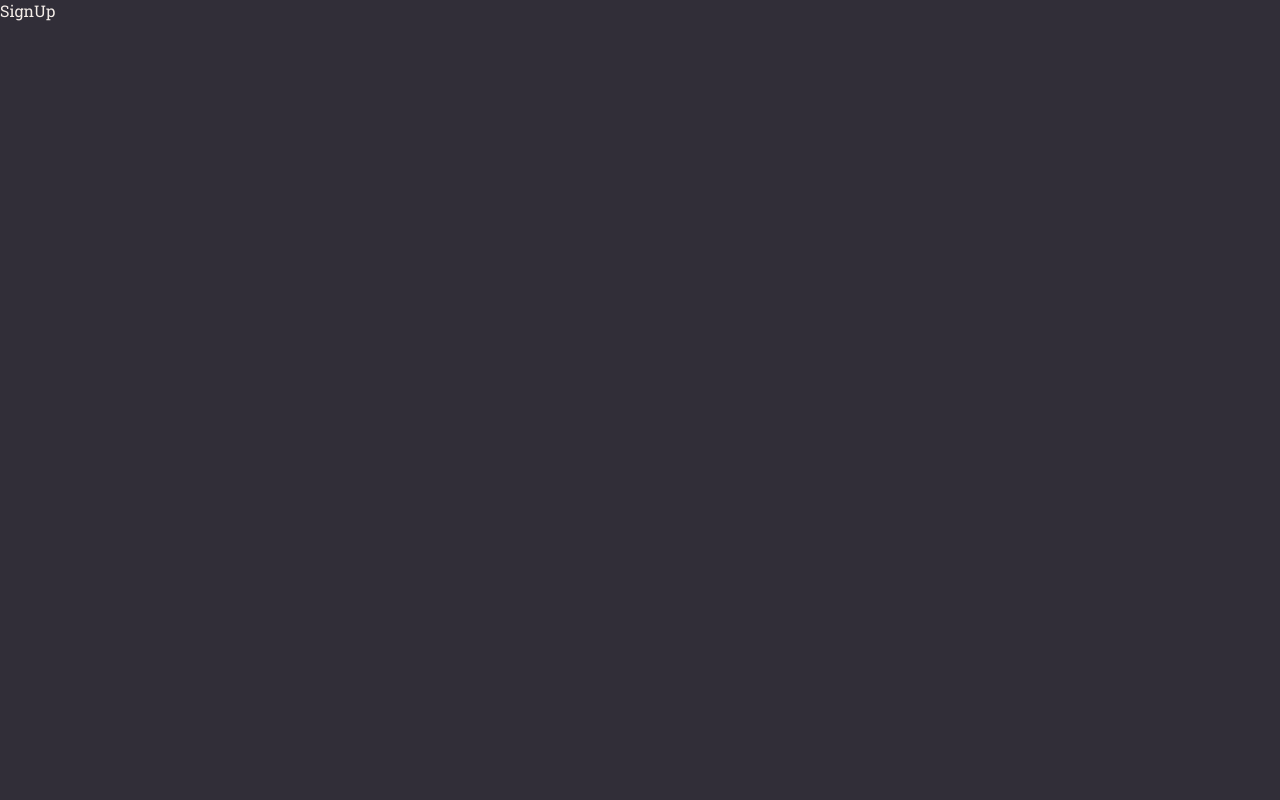
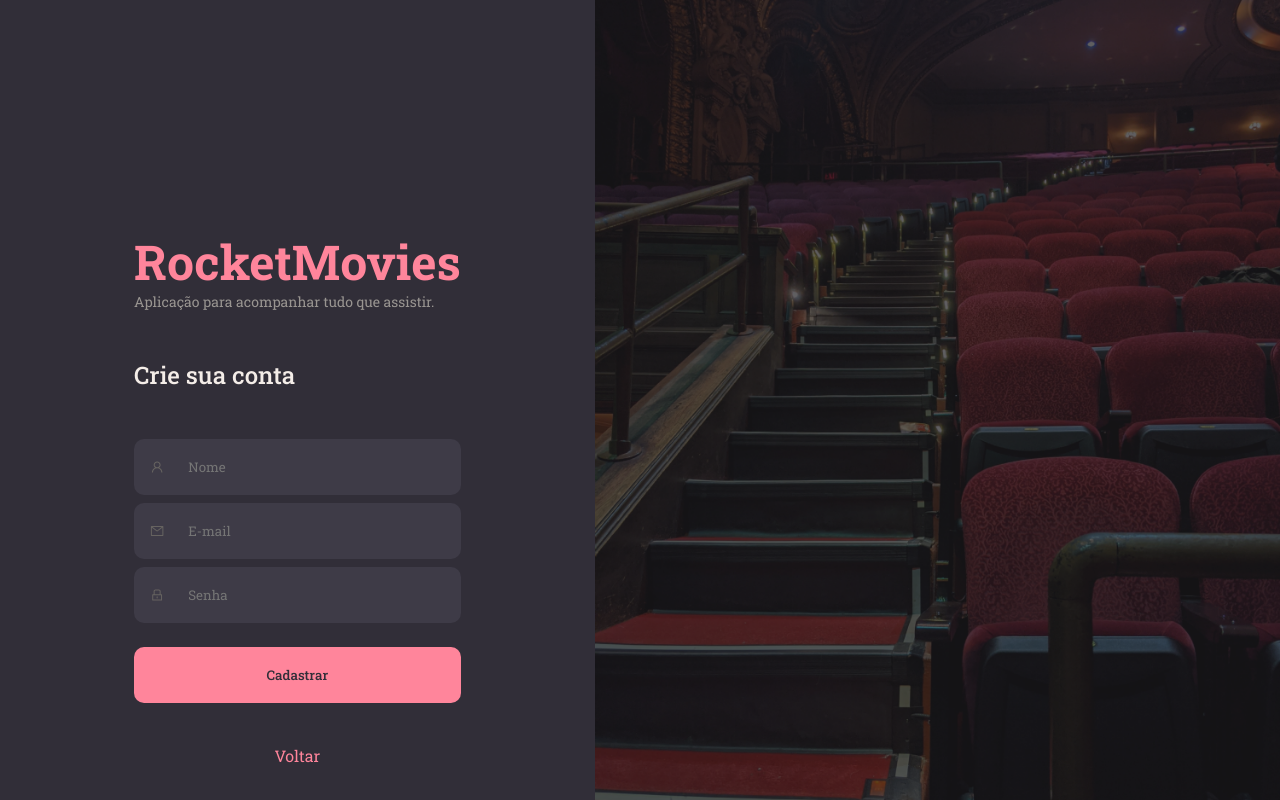
Before and after one commit to Felipe-Borba/rocket-movies-front-end, a React (Vite) app: page /sign-up in a window 1280 px wide. Before the commit this address had no page. Built offline with nearby package versions, Linux system fonts and the light colour scheme.

Commit message:
feat: add sign up html

```diff
--- a/src/components/Header/index.tsx
+++ b/src/components/Header/index.tsx
@@ -11,7 +11,7 @@ export const Header: React.FC<Props> = () => {
 
   return (
     <Container>
-      <Link to="/">
+      <Link to="/home">
         <Title>RocketMovies</Title>
       </Link>
 
--- a/src/pages/SignIn/index.tsx
+++ b/src/pages/SignIn/index.tsx
@@ -3,12 +3,15 @@ import { Input } from "../../components/Input";
 import SigInLayout from "../../components/layouts/SignInLayout";
 import { AiOutlineLock, AiOutlineMail } from "react-icons/ai";
 import { Button } from "../../components/buttons/Button";
-import { Link } from "react-router-dom";
+import { Link, useNavigate } from "react-router-dom";
 import { ButtonText } from "../../components/buttons/ButtonText";
 
 export default function SignIn() {
+  const navigate = useNavigate();
+
   function handleSignIn(e: React.FormEvent<HTMLFormElement>) {
     e.preventDefault();
+    navigate("/home");
   }
 
   return (
--- a/src/pages/SignUp/index.tsx
+++ b/src/pages/SignUp/index.tsx
@@ -1,7 +1,40 @@
 import React from 'react'
+import { AiOutlineLock, AiOutlineMail, AiOutlineUser } from "react-icons/ai";
+import { Button } from '../../components/buttons/Button';
+import { ButtonText } from '../../components/buttons/ButtonText';
+import { Input } from '../../components/Input';
+import SigInLayout from '../../components/layouts/SignInLayout';
+import { Link, useNavigate } from "react-router-dom";
 
 export default function SignUp() {
+  const navigate = useNavigate();
+
+  function handleSignUp(e: React.FormEvent<HTMLFormElement>) {
+    e.preventDefault();
+    navigate("/home");
+
+  }
+
   return (
-    <div>SignUp</div>
-  )
+    <SigInLayout sectionText="Crie sua conta">
+      <form onSubmit={handleSignUp}>
+        <Input placeholder="Nome">
+          <AiOutlineUser />
+        </Input>
+
+        <Input placeholder="E-mail">
+          <AiOutlineMail />
+        </Input>
+
+        <Input placeholder="Senha">
+          <AiOutlineLock />
+        </Input>
+        <Button type="submit">Cadastrar</Button>
+      </form>
+
+      <Link to="/sign-in">
+        <ButtonText>Voltar</ButtonText>
+      </Link>
+    </SigInLayout>
+  );
 }
--- a/src/routes/app.routes.tsx
+++ b/src/routes/app.routes.tsx
@@ -8,7 +8,7 @@ import Profile from '../pages/Profile';
 export const AppRoutes = () => {
   return (
     <Routes>
-      <Route path="/" element={<Home />} />
+      <Route path="/home" element={<Home />} />
       <Route path="/profile" element={<Profile />} />
       <Route path="/movie/new" element={<MovieNew />} />
       <Route path="/movie/:id" element={<MoviePreview />} />
```
Lines whose indentation alone changed are shown as unchanged.
